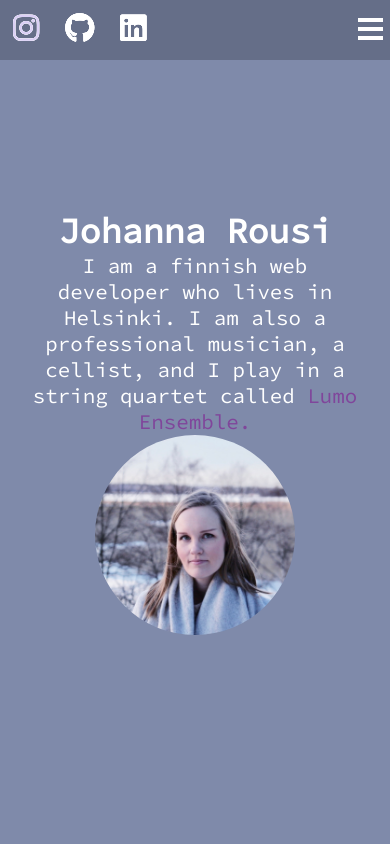
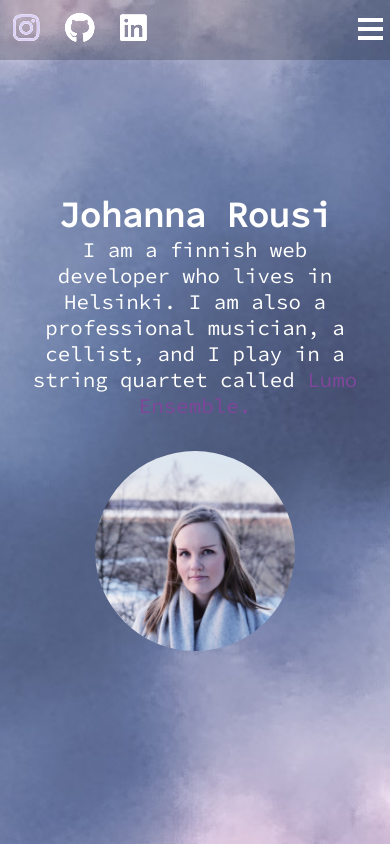
Before and after one commit to johannarousi/portfolio, a React (Create React App) app: page / in a window 390 px wide. Shown: the top 844 px of the page. Built offline with nearby package versions, Linux system fonts and the light colour scheme.

Commit message:
working with mobileversions

```diff
--- a/src/App.css
+++ b/src/App.css
@@ -91,6 +91,7 @@ section p {
   width: 250px;
   height: 250px;
   border-radius: 50%;
+  margin-top: 2rem;
   /* border: solid 2px blue; */
   overflow: hidden;
 }
@@ -267,6 +268,9 @@ table {
   font-size: 25px;
   color: #fff;
 }
+#contact a:hover {
+  font-size: 28px;
+}
 .form-labels {
   display: flex;
   flex-direction: column;
@@ -302,8 +306,8 @@ input:hover {
 }
 
 #submit {
-  background-color: rgb(135, 134, 136);
-  border: 1px solid rgb(135, 134, 136);
+  background-color: #878688;
+  border: 1px solid #878688;
   color: white;
   font-family: "Lucida Sans", "Lucida Sans Regular", "Lucida Grande",
     "Lucida Sans Unicode", Verdana, sans-serif;
@@ -312,15 +316,15 @@ input:hover {
   width: 90px;
 }
 #submit:hover {
-  background-color: rgb(99, 13, 94);
-  border: 1px solid rgb(99, 13, 94);
+  background-color: #630d5e;
+  border: 1px solid#630d5e;
   color: white;
 }
 
 footer {
   display: flex;
   align-items: center;
-  background: #720363;
+  background: #630d5e;
   width: 100%;
   height: 50px;
   position: absolute;
@@ -502,7 +506,7 @@ footer {
 
 @media (max-width: 415px) {
   .dark {
-    background: #7f8aaa;
+    background: transparent;
   }
   section h1 {
     font-size: 35px;
@@ -511,4 +515,33 @@ footer {
   section p {
     margin: 0 30px;
   }
+  .form-labels {
+    margin-top: 0.5rem;
+    width: 90%;
+  }
+  #contact a {
+    font-size: 20px;
+  }
+  #contact a:hover {
+    font-size: 20px;
+    color: #c6b0f8;
+  }
+  #contact,
+  #contact a {
+    color: #806f97;
+  }
+  #submit {
+    background-color: #806f97;
+    border: 1px solid #806f97;
+  }
+  #submit:hover {
+    background-color: #c6b0f8;
+    border: 1px solid#c6b0f8;
+  }
+  footer {
+    background: #806f97;
+  }
+  input {
+    padding: 8px;
+  }
 }
--- a/src/App.js
+++ b/src/App.js
@@ -1,5 +1,7 @@
 import React from "react";
 import "./App.css";
+import purpleClouds from "./images/darker-clouds.jpg";
+
 // import { library } from "@fortawesome/fontawesome-svg-core";
 import { faCoffee, faCheckSquare } from "@fortawesome/free-solid-svg-icons";
 import { faInstagram } from "@fortawesome/free-brands-svg-icons";
@@ -10,11 +12,19 @@ import Skills from "./components/Skills";
 import Projects from "./components/Projects";
 import Contact from "./components/Contact";
 
+const styles = {
+  background: `url(${purpleClouds}) no-repeat center center/cover`
+};
+const stylesDark = {
+  background: "rgba(0,0,0,0.0)"
+};
+
 // library.add(faCoffee, faCheckSquare, faInstagram);
 
 function App() {
   return (
-    <div className="container">
+    <div className="container" style={styles}>
+      <div style={stylesDark}>
         {/* <FontAwesomeIcon icon="check-square" />
       Favorite Drink:{" "}
       <FontAwesomeIcon icon="instagram" color="white" size="4x" /> */}
@@ -24,6 +34,7 @@ function App() {
         <Projects />
         <Contact />
       </div>
+    </div>
   );
 }
 
--- a/src/components/Contact.js
+++ b/src/components/Contact.js
@@ -7,7 +7,8 @@ export default function Contact() {
   const isMobile = window.innerWidth <= 415;
   if (isMobile) {
     styles = {
-      background: "#7f8aaa"
+      // background: "#7f8aaa"
+      background: "transparent"
     };
   } else {
     styles = {
@@ -19,7 +20,7 @@ export default function Contact() {
     <section id="contact" style={styles}>
       <h1>Contact me</h1>
       <a href="mailto:johannarousi@gmail.com">johanna.rousi@gmail.com</a>
-      <form className="form-labels">
+      {/* <form className="form-labels">
         <label htmlFor="email">Email:</label>
         <input
           type="email"
@@ -33,7 +34,7 @@ export default function Contact() {
         <textarea id="message" name="message" rows="12" />
         <br />
         <input id="submit" type="submit" value="Submit" />
-      </form>
+      </form> */}
       <SocialMediaIcons />
       <Footer />
     </section>
--- a/src/components/Home.js
+++ b/src/components/Home.js
@@ -7,7 +7,8 @@ export default function Home() {
   const isMobile = window.innerWidth <= 415;
   if (isMobile) {
     styles = {
-      background: "#7f8aaa"
+      // background: "#7f8aaa"
+      background: "transparent"
     };
   } else {
     styles = {
--- a/src/components/Skills.js
+++ b/src/components/Skills.js
@@ -1,14 +1,13 @@
 import React from "react";
 import kanervat from "../images/kanervat.jpg";
 import SocialMediaIcons from "./SocialMediaIcons";
-import purpleClouds from "../images/darker-clouds.jpg";
 
 export default function Skills() {
   const isMobile = window.innerWidth <= 415;
   let styles;
   if (isMobile) {
     styles = {
-      background: `url(${purpleClouds}) no-repeat center center/cover`
+      background: "transparent"
     };
   } else {
     styles = {
```
Lines whose indentation alone changed are shown as unchanged.
